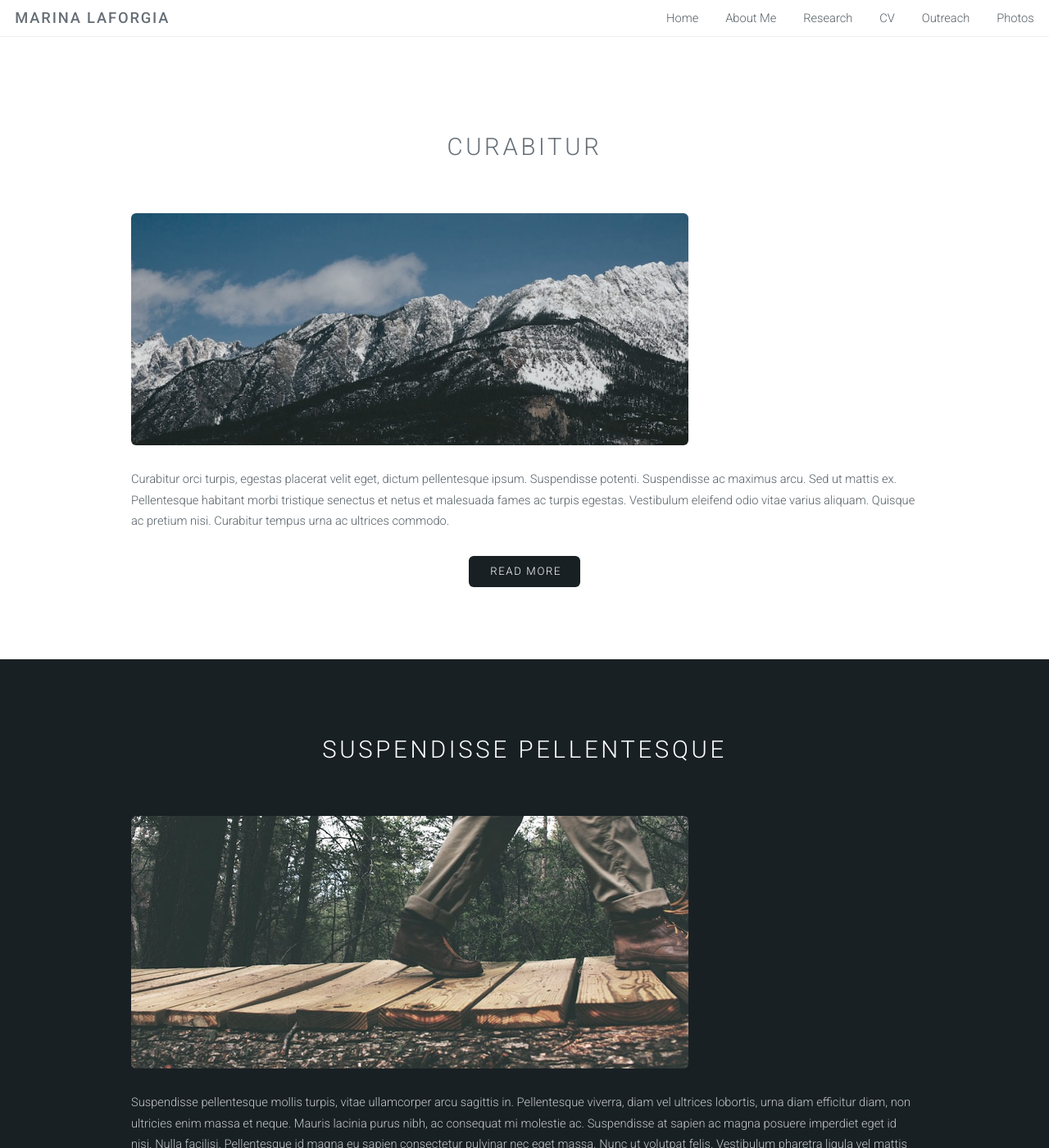
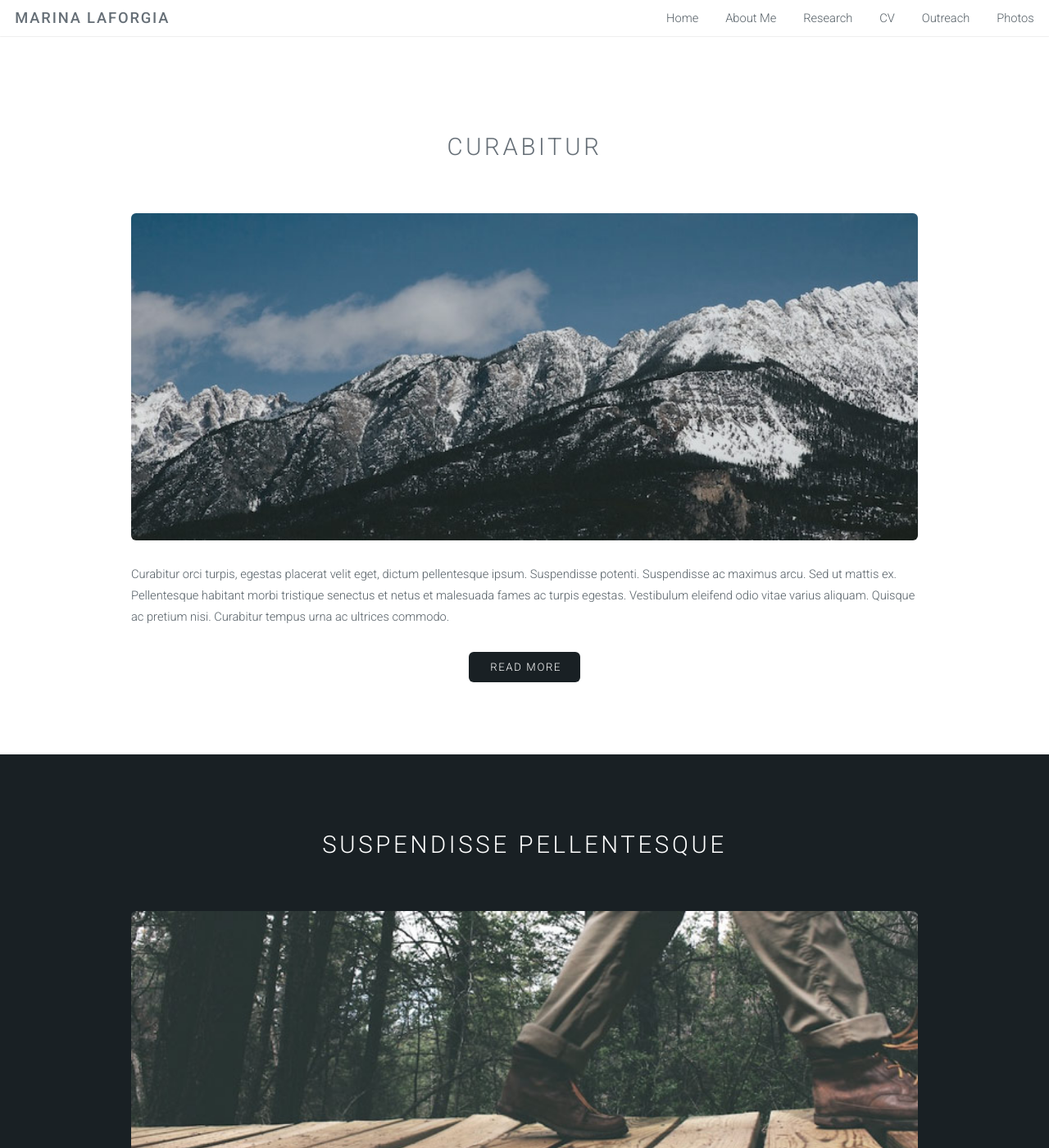
Before and after one commit to marinalaforgia/marinalaforgia.github.io, a Jekyll site: the page built from blog.html, in a window 1280 px wide and 1400 px high, scrolled down 334 px. Shown: the whole window at 82% size. Built offline with Jekyll 4.4.1, drawn with Linux system fonts in a browser that asks for light colours.

Commit message:
Update style.css

```diff
--- a/css/style.css
+++ b/css/style.css
@@ -485,10 +485,8 @@
 		.image.fit {
 			display: block;
 			margin: 0 0 2em 0;
-			width: 680px;
-			height: 308px
-			object-fit: cover;
-		}
+			width: 100%;
+			}
 
 			.image.fit img {
 				display: block;
```
